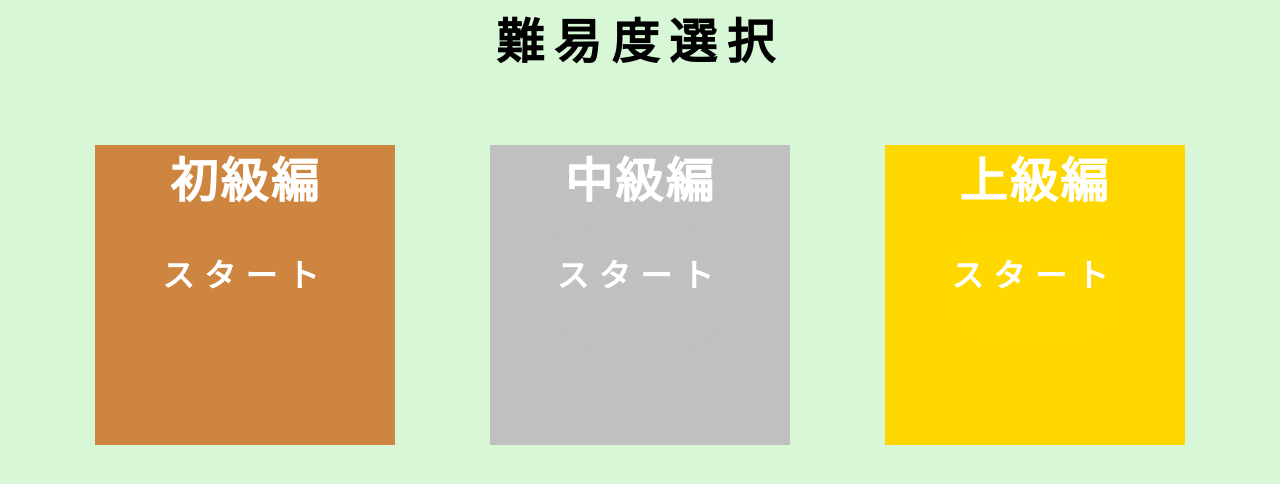
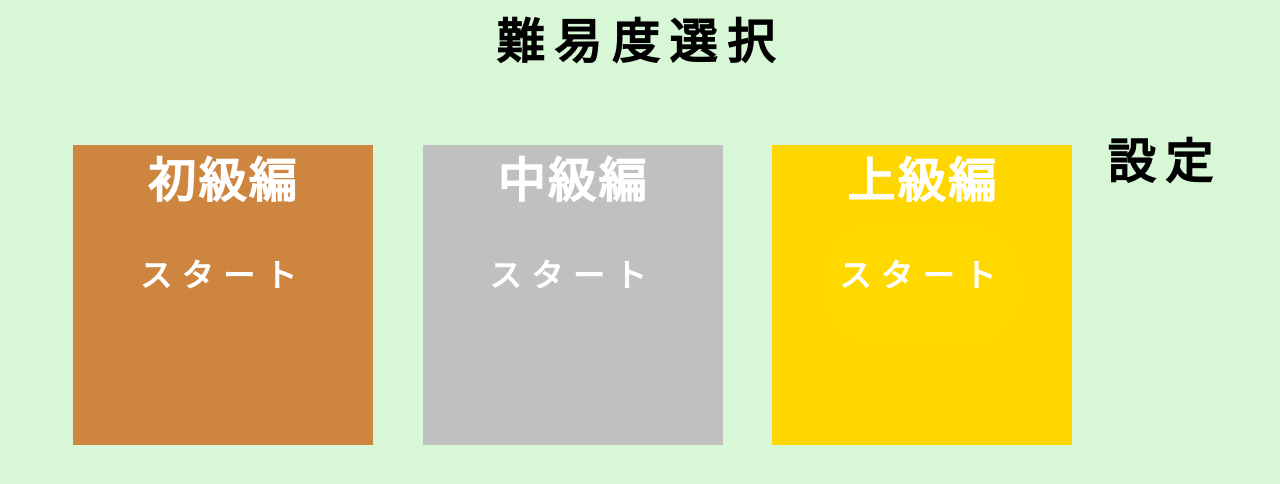
Before and after one commit to furu0202/Prefectures-App, a Next.js app: page /level in a window 1280 px wide. Shown: the top 484 px of the page. Built offline with nearby package versions, Linux system fonts and the light colour scheme.

Commit message:
新しく設定画面へ遷移するボタンを作成

```diff
--- a/app/level/page.jsx
+++ b/app/level/page.jsx
@@ -47,6 +47,11 @@ const page = () => {
               スタート
             </Link>
           </div>
+          <div className={styles.setup}>
+            <Link className={styles.buttonSetup} href={'setup'}>
+              設定
+            </Link>
+          </div>
         </div>
       </main>
     </div>
--- a/app/level/page.module.css
+++ b/app/level/page.module.css
@@ -32,6 +32,7 @@
 .intermediate {
   margin: 15px;
   width: 300px;
+  height: 300px;
   background: silver;
   padding-bottom: 20px;
 }
@@ -39,6 +40,7 @@
 .advanced {
   margin: 15px;
   width: 300px;
+  height: 300px;
   background: #ffd700;
   padding-bottom: 20px;
 }
--- /dev/null
+++ b/app/setup/page.jsx
@@ -0,0 +1,7 @@
+import React from 'react';
+
+const page = () => {
+  return <div>page</div>;
+};
+
+export default page;
```
